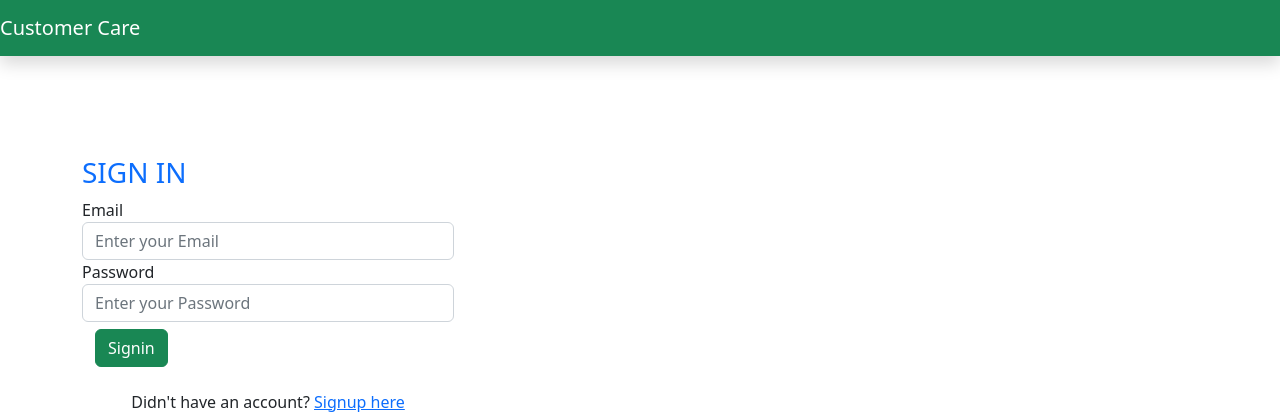
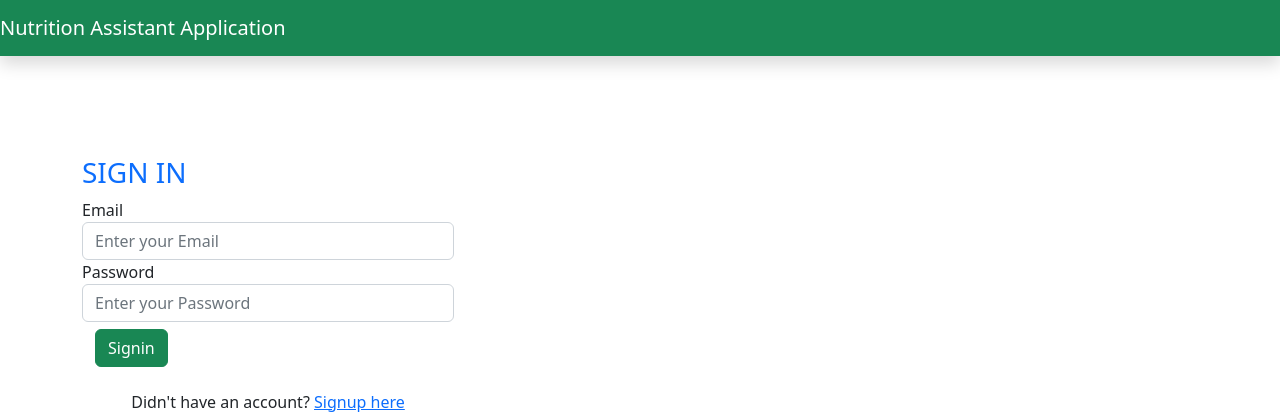
Before and after one commit to IBM-EPBL/IBM-Project-21085-1659772002, a Flask app: template Assignments/Team_Member_3/Assignment-2/IBM-DB2-DATABASE/templates/Signin.html in a window 1280 px wide. Shown: the top 420 px of the page. Run offline with Flask 2, Linux system fonts and the light colour scheme; the template is opened without the code that fills it, so the values that code supplies are empty; some libraries are stand-ins or nearby versions.

Commit message:
Update Signin.html

```diff
--- a/Assignments/Team_Member_3/Assignment-2/IBM-DB2-DATABASE/templates/Signin.html
+++ b/Assignments/Team_Member_3/Assignment-2/IBM-DB2-DATABASE/templates/Signin.html
@@ -10,7 +10,7 @@
 
 <body>
     <nav class="navbar navbar-expand-md bg-success shadow">
-        <a class="navbar-brand text-white" href="/">Customer Care</a>
+        <a class="navbar-brand text-white" href="/">Nutrition Assistant Application</a>
     </nav>
     <div class="container" style="margin-top:100px">
         <div class="col-md-offset-3 col-md-4">
```
